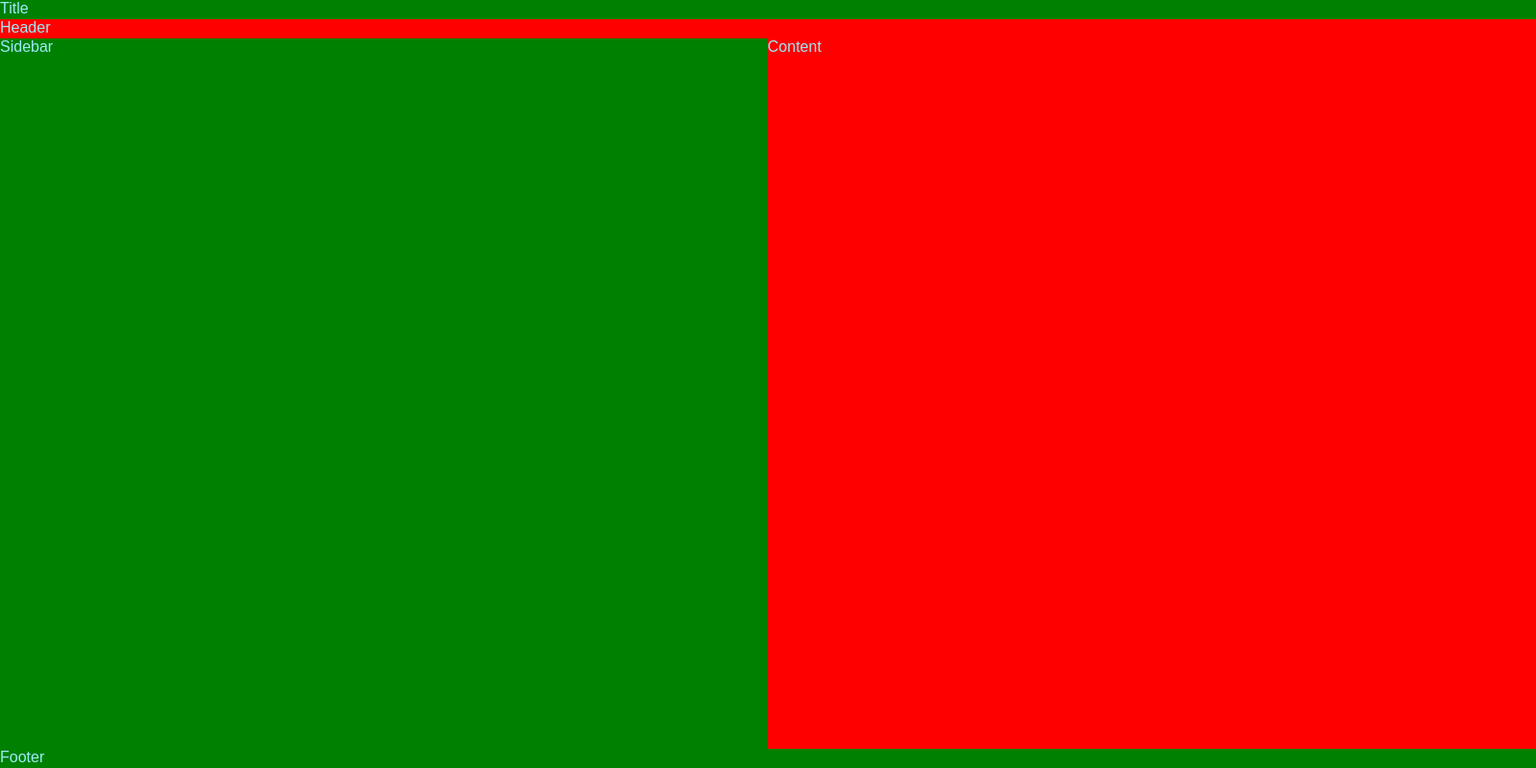
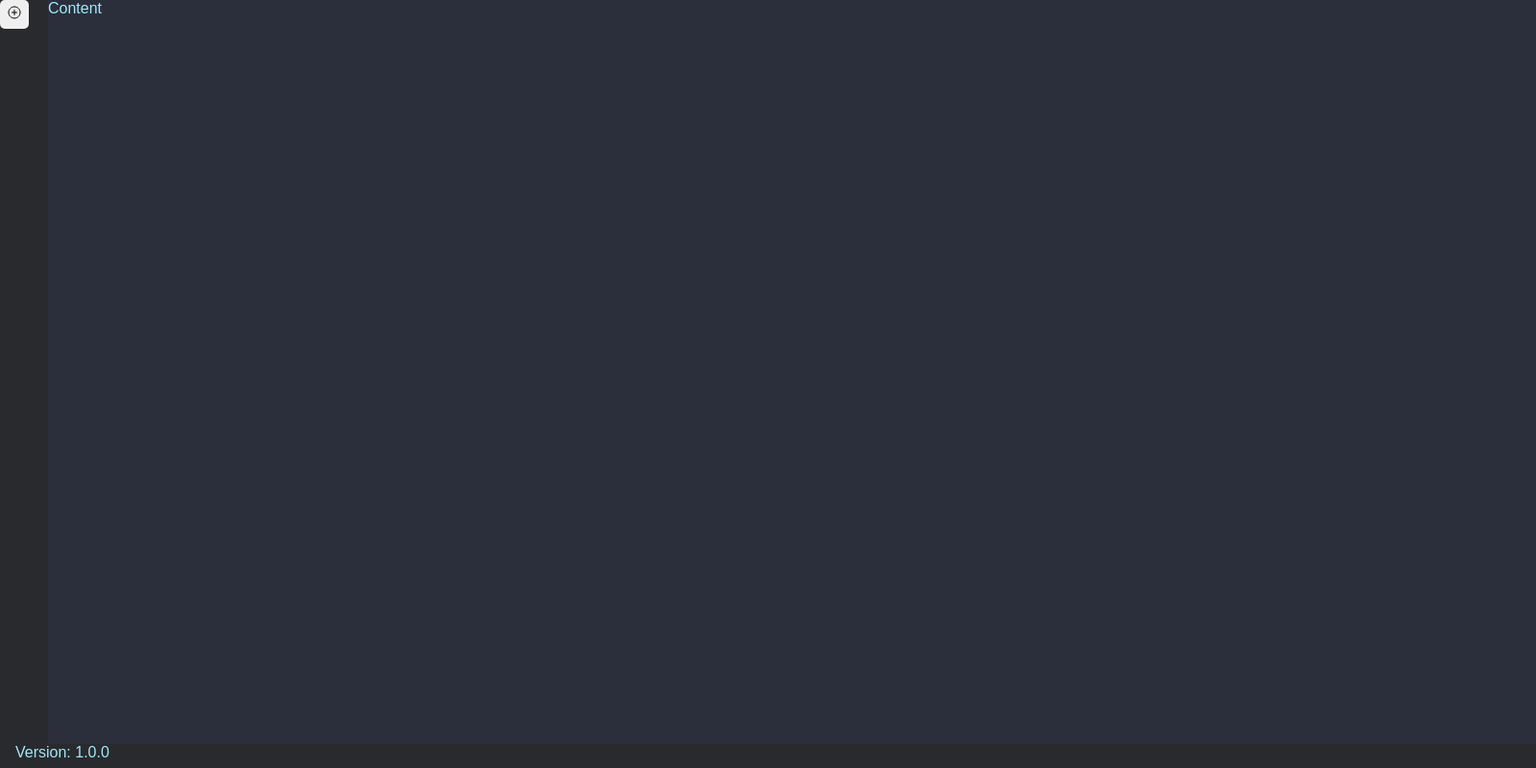
Before and after one commit to ccgould/FCStuios-Subnautica-Modding-Utility, an Electron app: page index.html in a window 1600 px wide. Shown: the whole page at 96% size. Drawn offline with nearby package versions, Linux system fonts and the light colour scheme.

Commit message:
Adding buttons

```diff
--- a/CSS/index.css
+++ b/CSS/index.css
@@ -3,28 +3,33 @@
   padding: 0;
 }
 
+.sideBarButton {
+  height: 30px;
+  width: 30px;
+  bottom: #009578;
+  border: none;
+  outline: none;
+  border-radius: 5px;
+  overflow: hidden;
+  font-family: "Quicksand", sans-serif;
+  font-size: 16px;
+  font-weight: 500;
+  cursor: pointer;
+}
+
 .grid {
   display: grid;
-  grid-template-columns: 1f 1fr;
-  grid-template-rows: 20px 20px 1fr 20px;
+  grid-template-columns: 50px 1fr;
+  grid-template-rows: 1fr 25px;
   grid-template-areas:
-    "title title"
-    "header header"
     "sidebar content"
     "footer footer";
   height: 100vh;
 }
 
-.title {
-  grid-area: title;
-}
-
-.header {
-  grid-area: header;
-}
-
 .sidebar {
   grid-area: sidebar;
+  background: #292a2d;
 }
 
 .content {
@@ -33,6 +38,8 @@
 
 .footer {
   grid-area: footer;
+  background: #292a2d;
+  padding: 0em 1em;
 }
 
 html {
@@ -41,10 +48,10 @@ html {
   color: #9feaf9;
 }
 
-.grid div:nth-child(even) {
+/* .grid div:nth-child(even) {
   background-color: red;
 }
 
 .grid div:nth-child(odd) {
   background-color: green;
-}
+} */
--- a/index.html
+++ b/index.html
@@ -6,18 +6,21 @@
     <link rel="stylesheet" href="./CSS/index.css" />
   </head>
   <body>
-
     <div class="grid">
-      <div class="title">Title</div>
-      <div class="header">Header</div>
-      <div class="sidebar">Sidebar</div>
+      <div class="sidebar">
+        <button type="button" class="sideBarButton">
+          <span class="button__icon">
+            <ion-icon name="add-circle-outline"></ion-icon>
+          </span>
+        </button>
+      </div>
       <div class="content">Content</div>
-      <div class="footer">Footer</div>
+      <div class="footer">Version: 1.0.0</div>
     </div>
 
-  <!--script-->
-    <script>
-      require("./Source/renderer.js");
-    </script>
+  <!--scriptS-->
+  <script type="module" src="https://unpkg.com/ionicons@5.5.2/dist/ionicons/ionicons.esm.js"></script>
+  <script nomodule src="https://unpkg.com/ionicons@5.5.2/dist/ionicons/ionicons.js"></script>
+    <script>require("./Source/renderer.js");</script>
   </body>
 </html>
```
